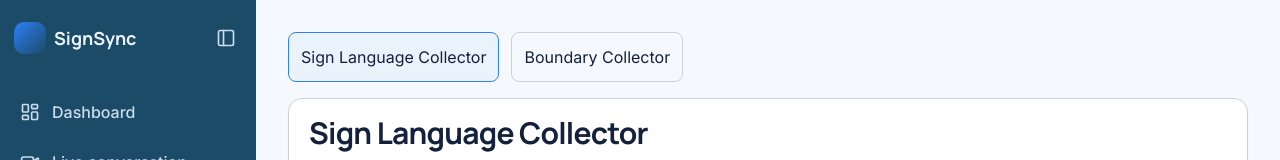
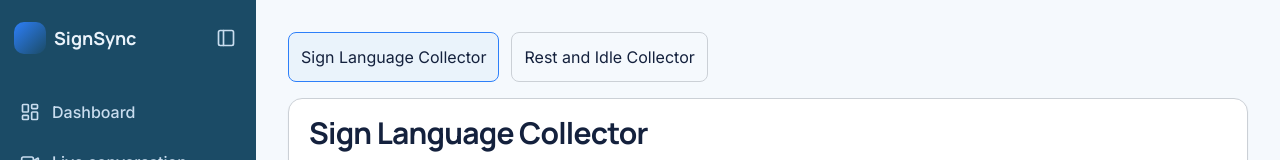
Before and after one commit to Kzarka7/SignSync, a React (Vite) app in the folder Frontend/: page /dataset-collector in a window 1280 px wide. Shown: the top 160 px of the page. Built offline with nearby package versions, Linux system fonts and the light colour scheme; no server answers.

Commit message:
changing boundary collector to rest and idle collector

```diff
--- a/Frontend/src/components/collector/BoundarySampleCollector.tsx
+++ b/Frontend/src/components/collector/BoundarySampleCollector.tsx
@@ -46,7 +46,7 @@ export default function BoundarySampleCollector({ onLocked }: { onLocked: (locke
   const target = tasks.reduce((sum, item) => sum + (item.target ?? 0), 0)
 
   return <div className="space-y-4">
-    <PageHeader title="Boundary Collector" description="Collect resting postures and idle movements for training alongside your existing sign recordings. Select a category and task, then start recording." />
+    <PageHeader title="Rest and Idle Collector" description="Collect resting postures and idle movements for training alongside your existing sign recordings. Select a category and task, then start recording." />
     <div className="grid grid-cols-1 xl:grid-cols-[minmax(0,7fr)_minmax(320px,3fr)] gap-4 items-start">
       <div className="min-w-0 space-y-4">
         <CollectorCameraPreview feed={recorder.feed} countdown={recorder.countdown} />
--- a/Frontend/src/pages/DatasetCollectorPage.tsx
+++ b/Frontend/src/pages/DatasetCollectorPage.tsx
@@ -10,7 +10,7 @@ export default function DatasetCollectorPage() {
       {(['sign', 'boundary'] as const).map(value => <button key={value} disabled={locked}
         aria-pressed={view === value} onClick={() => setView(value)}
         className={`border rounded-lg p-3 disabled:opacity-50 ${view === value ? 'border-signal bg-signal-light' : 'border-border'}`}>
-        {value === 'sign' ? 'Sign Language Collector' : 'Boundary Collector'}
+        {value === 'sign' ? 'Sign Language Collector' : 'Rest and Idle Collector'}
       </button>)}
     </div>
     {view === 'sign' ? <SignSampleCollector onLocked={setLocked} /> : <BoundarySampleCollector onLocked={setLocked} />}
```
